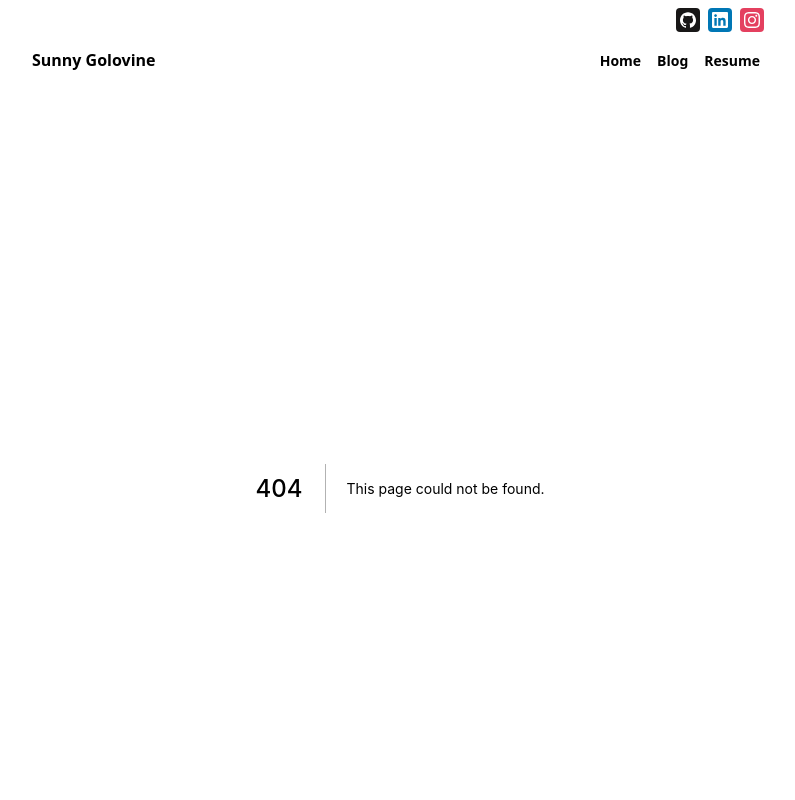
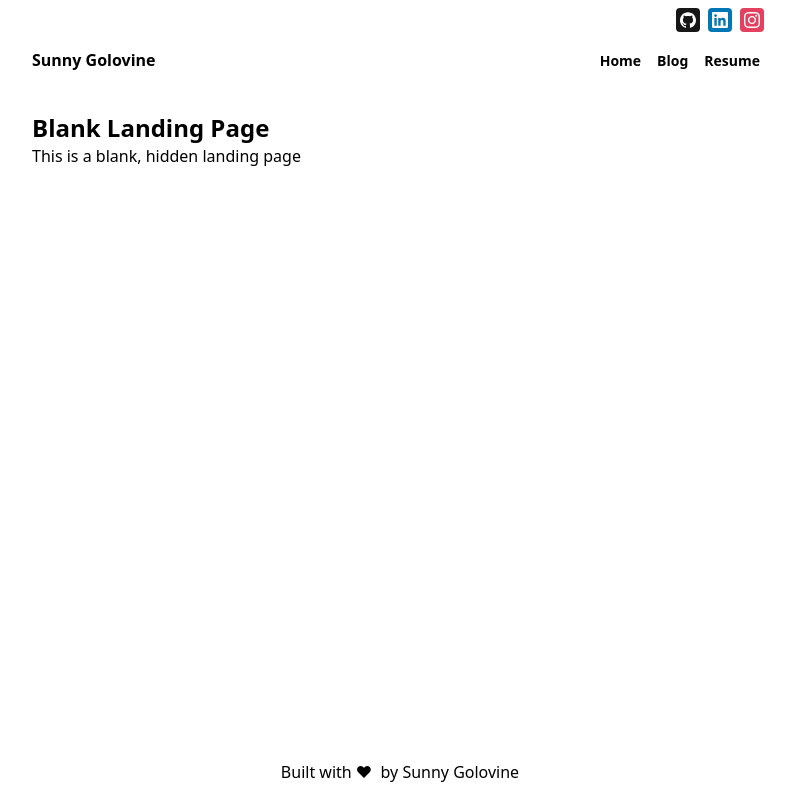
Before and after one commit to sgolovine/www-2020, a Next.js app: page /landing/links in a window 1280 px wide. Before the commit this address had no page. Shown: the top 800 px of the page, without its empty margins (240-1035 px from the left). Built offline with nearby package versions, Linux system fonts and the light colour scheme; what @tailwindcss/typography would draw is missing.

Commit message:
Add landing page:

```diff
--- /dev/null
+++ b/src/pages/landing/links.tsx
@@ -0,0 +1,13 @@
+import React from "react";
+import PageHeader from "~/components/common/PageHeader";
+
+const Links = () => {
+  return (
+    <div>
+      <PageHeader headerText="Blank Landing Page" />
+      <p>This is a blank, hidden landing page</p>
+    </div>
+  );
+};
+
+export default Links;
```
